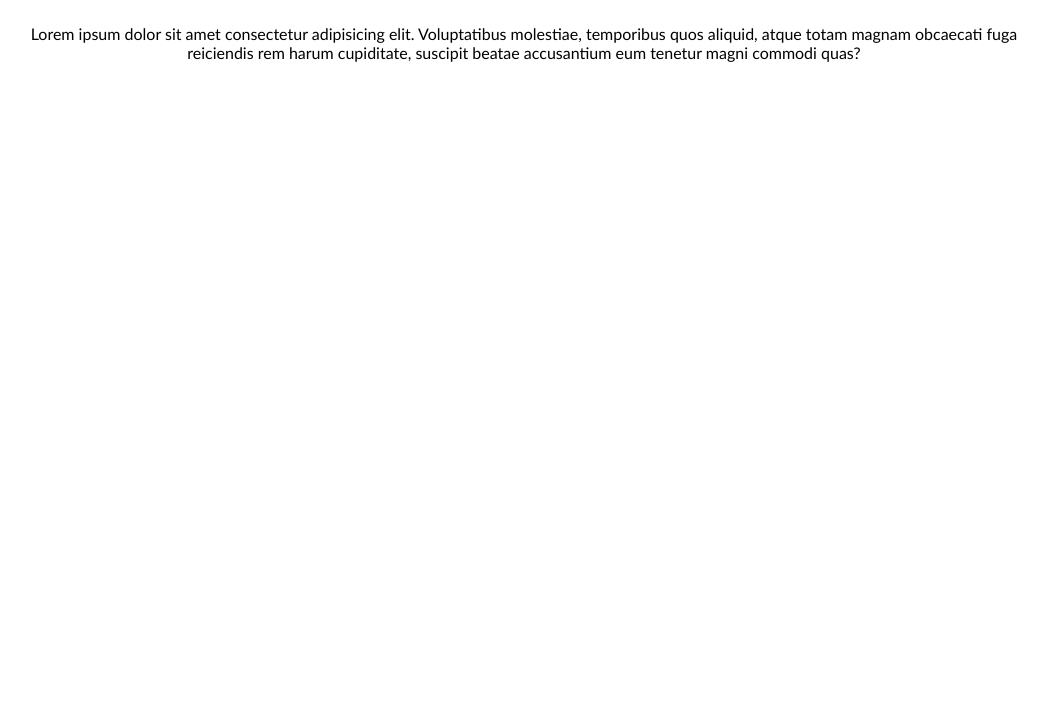
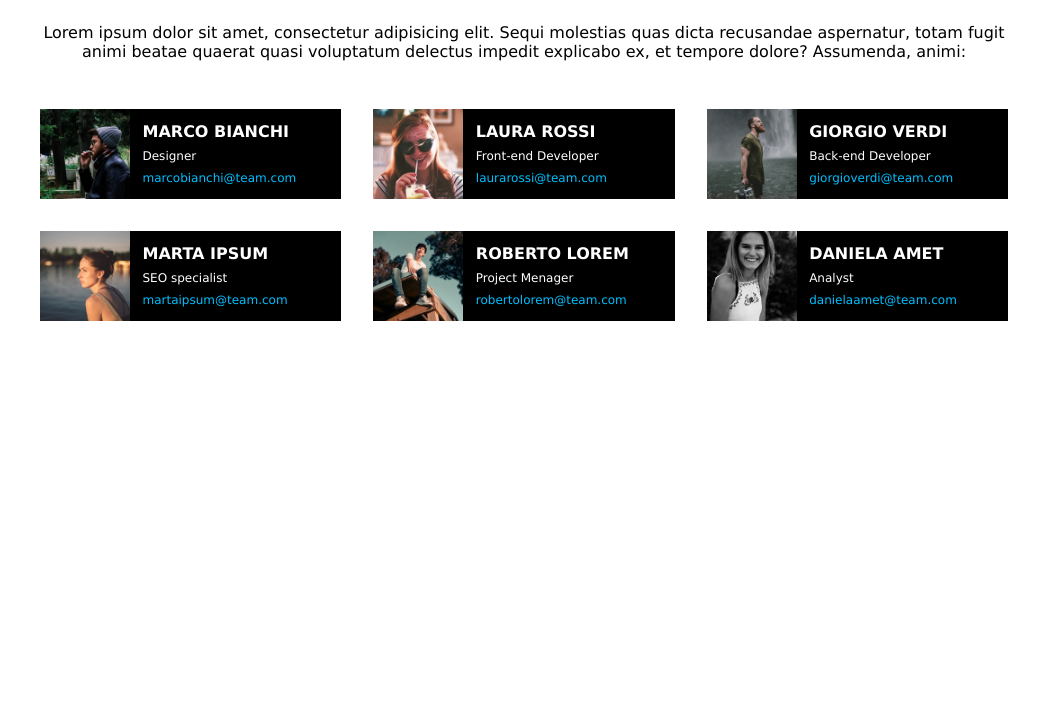
Before and after one commit to GianlucaGiardella/html-css-float-cards, a plain HTML site: page index.html in a window 1280 px wide. Shown: the part 87-800 px from the top of the page, without its empty margins (116-1164 px from the left). Drawn offline with Linux system fonts and the light colour scheme.

Commit message:
Added: cards

```diff
--- a/assets/style.css
+++ b/assets/style.css
@@ -5,16 +5,57 @@
 }
 
 body {
-    font-family: 'Gill Sans', 'Gill Sans MT', Calibri, 'Trebuchet MS', sans-serif;
+    font-family: 'Lucida Sans', 'Lucida Sans Regular', 'Lucida Grande', 'Lucida Sans Unicode', Geneva, Verdana, sans-serif;
     text-align: center;
 }
 
-.container{
+.container {
     max-width: 1000px;
     margin: 2rem auto;
 }
 
-h1{
+.top_container {
+    margin-bottom: 2rem;
+}
+
+h1 {
     color: deeppink;
     margin-bottom: 2.5rem;
 }
+
+.bottom_container {
+    text-align: left;
+    color: white;
+}
+
+.card {
+    float: left;
+    background-color: black;
+    margin: 1rem;
+    width: calc(1000px / 3 - 2rem);
+}
+
+.card img {
+    width: 90px;
+    float: left;
+}
+
+.info {
+    height: auto;
+    float: left;
+    padding: calc((90px - 2.5rem) / 4);
+}
+
+.info h3 {
+    font-size: 1rem;
+}
+
+.info p {
+    font-size: 0.75rem;
+    margin-top: 0.5rem;
+}
+
+.info a {
+    text-decoration: none;
+    color: deepskyblue;
+}
--- a/index.html
+++ b/index.html
@@ -13,9 +13,65 @@
     <div class="container">
         <div class="top_container">
             <h1>Meet Our Team</h1>
-            <p>Lorem ipsum dolor sit amet consectetur adipisicing elit. Voluptatibus molestiae, temporibus quos aliquid, atque totam magnam obcaecati fuga reiciendis rem harum cupiditate, suscipit beatae accusantium eum tenetur magni commodi quas?</p>
+            <p>Lorem ipsum dolor sit amet, consectetur adipisicing elit. Sequi molestias quas dicta recusandae
+                aspernatur, totam fugit animi beatae quaerat
+                quasi voluptatum delectus impedit explicabo ex, et tempore dolore? Assumenda, animi:</p>
         </div>
-        <div class="bottom_conainer"></div>
+        <div class="bottom_container">
+            <section class="card">
+                <img src="assets/img/male1.png" alt="foto Marco Bianchi">
+                <div class="info">
+                    <h3>MARCO BIANCHI</h3>
+                    <p>Designer</p>
+                    <p><a href="mailto:marcobianchi@team.com">marcobianchi@team.com</a></p>
+                </div>
+            </section>
+
+            <section class="card">
+                <img src="assets/img/female1.png" alt="foto Laura Rossi">
+                <div class="info">
+                    <h3>LAURA ROSSI</h3>
+                    <p>Front-end Developer</p>
+                    <p><a href="mailto:raurarossi@team.com">laurarossi@team.com</a></p>
+                </div>
+            </section>
+
+            <section class="card">
+                <img src="assets/img/male2.png" alt="foto Laura Rossi">
+                <div class="info">
+                    <h3>GIORGIO VERDI</h3>
+                    <p>Back-end Developer</p>
+                    <p><a href="mailto:giorgioverdi@team.com">giorgioverdi@team.com</a></p>
+                </div>
+            </section>
+
+            <section class="card">
+                <img src="assets/img/female2.png" alt="foto Laura Rossi">
+                <div class="info">
+                    <h3>MARTA IPSUM</h3>
+                    <p>SEO specialist</p>
+                    <p><a href="mailto:raurarossi@team.com">martaipsum@team.com</a></p>
+                </div>
+            </section>
+
+            <section class="card">
+                <img src="assets/img/male3.png" alt="foto Laura Rossi">
+                <div class="info">
+                    <h3>ROBERTO LOREM</h3>
+                    <p>Project Menager</p>
+                    <p><a href="mailto:robertolorem@team.com">robertolorem@team.com</a></p>
+                </div>
+            </section>
+
+            <section class="card">
+                <img src="assets/img/female3.png" alt="foto Laura Rossi">
+                <div class="info">
+                    <h3>DANIELA AMET</h3>
+                    <p>Analyst</p>
+                    <p><a href="mailto:raurarossi@team.com">danielaamet@team.com</a></p>
+                </div>
+            </section>
+        </div>
     </div>
 </body>
 
```
